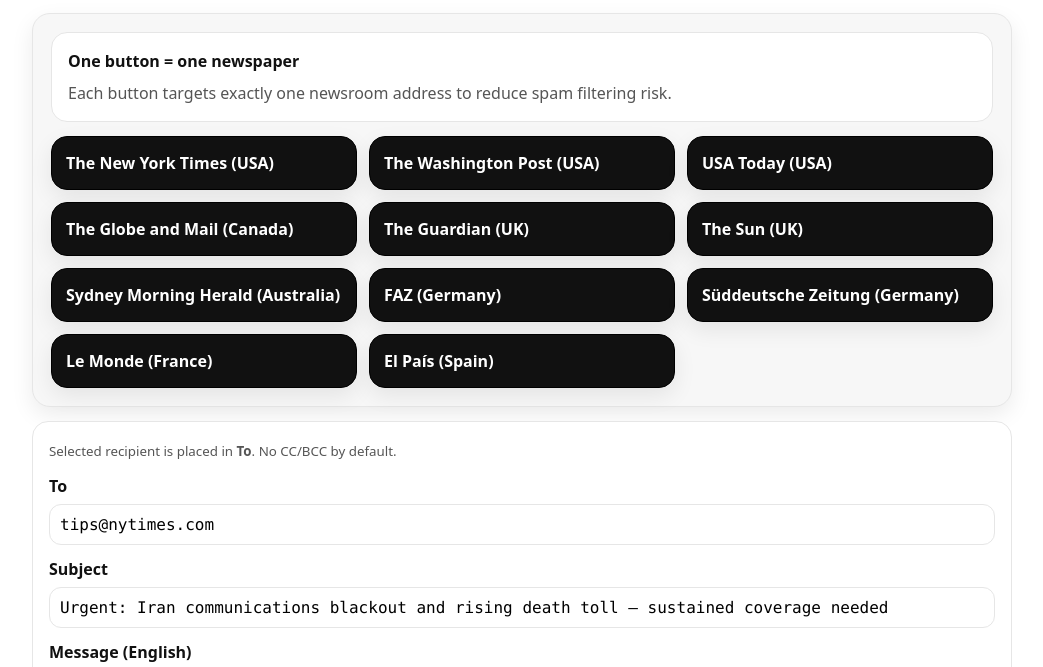
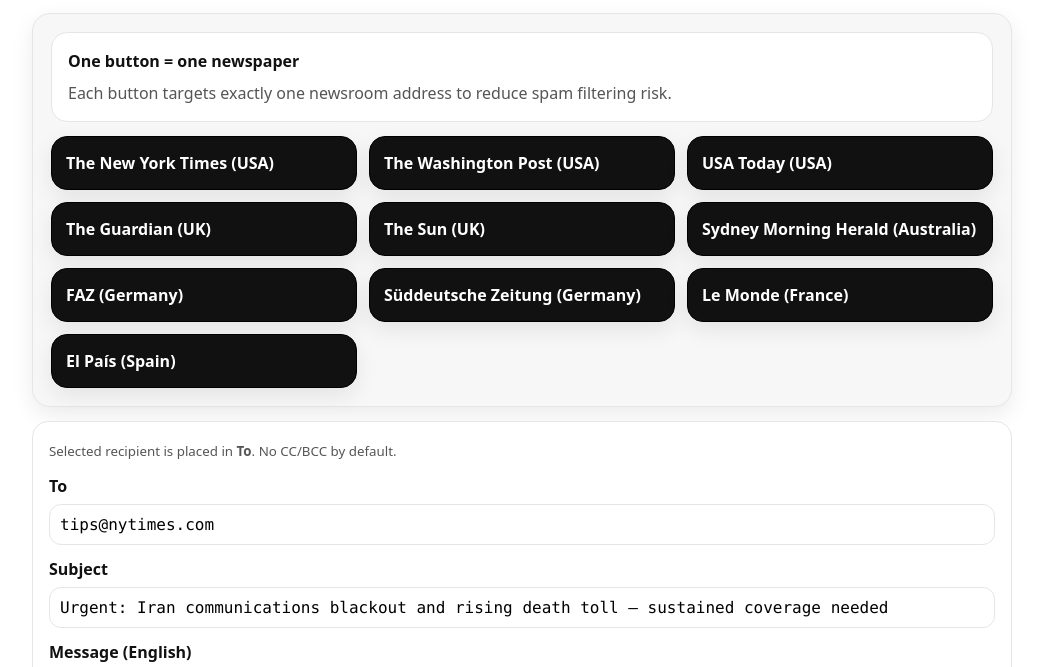
Before and after one commit to mail-client/media-mail-international, a plain HTML site: page index.html in a window 1280 px wide. Shown: the part 127-794 px from the top of the page, without its empty margins (118-1161 px from the left). Drawn offline with Linux system fonts and the light colour scheme.

Commit message:
Update email update 12

```diff
--- a/index.html
+++ b/index.html
@@ -159,7 +159,7 @@
     { name: "The Washington Post", country: "USA", to: "lockbox@washpost.com" },
 
     { name: "USA Today", country: "USA", to: "investigations@usatoday.com" },
-    { name: "The Globe and Mail", country: "Canada", to: "letters@globeandmail.com" },
+
 
     { name: "The Guardian", country: "UK", to: "guardian.letters@theguardian.com" },
     { name: "The Sun", country: "UK", to: "news@the-sun.co.uk" },
```
